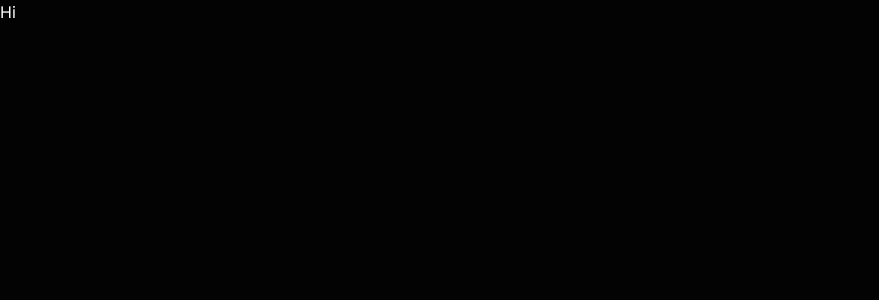
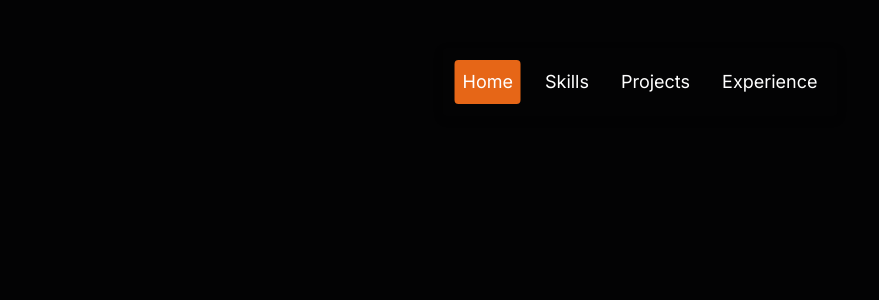
Before and after one commit to ayyush08/portfolio, a Next.js app: page / in a window 1280 px wide. Shown: the top 300 px of the page, without its empty margins (0-879 px from the left). Built offline with nearby package versions, Linux system fonts and the light colour scheme.

Commit message:
Navbar component

```diff
--- /dev/null
+++ b/src/app/components/Navbar.tsx
@@ -0,0 +1,93 @@
+/* eslint-disable @next/next/no-img-element */
+'use client'
+import React, { useCallback, useEffect, useState } from 'react'
+import cn from 'classnames'
+
+const navbarItems = [
+    "home",
+    "skills",
+    "projects",
+    "experience",
+]
+
+const Navbar = () => {
+    const [isOpen, setIsOpen] = useState(false)
+    const [activeSection, setActiveSection] = useState('home')
+
+    useEffect(()=>{
+        setActiveSection("home")
+    },[])
+
+    const scrollToSection = useCallback((sectionId:string)=>{
+        const section = document.getElementById(sectionId)
+        if (section) {
+            section.scrollIntoView({ behavior: 'smooth' })
+        }
+
+    },[])
+
+    return (
+        <div className='fixed top-12 right-6 mx-auto flex flex-col gap-2.5 items-end z-50 md:right-auto md:left-1/2 md:-translate-x-1/2'>
+            <button className='bg-background card-shadow p-3 md:hidden rounded'
+            onClick={()=>setIsOpen(!isOpen)}
+            >
+
+                <img className='block dark:hidden' src="/menu_icon_light.svg" alt="Menu icon" width={25} height={25} />
+                <img className='hidden dark:block' src="/menu_icon_dark.svg" alt="Menu icon" width={25} height={25} />
+            </button>
+            <nav className={cn('bg-background card-shadow rounded p-3 md:block duration-300 ease-in-out',{
+                'opacity-100': isOpen,
+                'opacity-0 md:opacity-100': !isOpen,
+            })}>
+                <ul className='flex flex-col items-center md:flex-row gap-4 text-lg font-normal'>
+                    {/* <li>
+                        <div
+                            className={cn('rounded p-1', {
+                                'bg-[var(--primary)] text-white': activeSection === 'home',
+                            })}
+                            onClick={() => {
+                                setActiveSection('home')
+                                scrollToSection('home');
+                                setIsOpen(false)
+                            }}
+                        >
+                            Home
+                        </div>
+                    </li>
+                    <ListItem text='Skills' isActive={activeSection === 'skills'} onClick={() => {
+                        setActiveSection('skills')
+                        scrollToSection('skills')
+                        setIsOpen(false)
+                    }} /> */}
+                    {
+                        navbarItems.map((item) => (
+                            <ListItem key={item} text={item.charAt(0).toUpperCase() + item.slice(1)} isActive={activeSection === item} onClick={() => {
+                                setActiveSection(item)
+                                scrollToSection(item)
+                                setIsOpen(false)
+                            }} />
+                        ))
+                    }
+                </ul>
+            </nav>
+        </div>
+    )
+}
+
+export default Navbar
+
+
+const ListItem = ({ text, isActive, onClick }: { text: string; isActive: boolean; onClick: () => void }) => {
+    return (
+        <li className='flex items-center gap-2'>
+            <div
+                className={cn('rounded p-2 duration-300 ease-in-out whitespace-nowrap hover:bg-[var(--primary)]/70 cursor-pointer', {
+                    'bg-[var(--primary)] text-white': isActive,
+                })}
+                onClick={onClick}
+            >
+                {text}
+            </div>
+        </li>
+    )
+}
--- a/src/app/globals.css
+++ b/src/app/globals.css
@@ -26,3 +26,10 @@ body {
   color: var(--foreground);
   font-family: Arial, Helvetica, sans-serif;
 }
+
+
+@layer components{
+  .card-shadow{
+    @apply shadow-[0_3px_10px_rgba(0,0,0,0.2)];
+  }
+}
--- a/src/app/page.tsx
+++ b/src/app/page.tsx
@@ -1,7 +1,10 @@
+import Navbar from "./components/Navbar";
 
 
 export default function Home() {
   return (
-    <h1>Hi</h1>
+    <div className="relative overflow-clip" id="home">
+      <Navbar />
+    </div>
   );
 }
--- a/tailwind.config.ts
+++ b/tailwind.config.ts
@@ -7,16 +7,16 @@ const config: Config = {
         "./src/app/**/*.{js,ts,jsx,tsx,mdx}",
     ],
     darkMode: "class",
-    theme: {
-        extend: {
-            colors: {
-                background: "var(--background)",
-                foreground: "var(--foreground)",
-                primary: "var(--primary)",
-                card: "var(--card)",
-            },
-        },
-    },
+    // theme: {
+    //     extend: {
+    //         colors: {
+    //             background: "var(--background)",
+    //             foreground: "var(--foreground)",
+    //             primary: "var(--primary)",
+    //             card: "var(--card)",
+    //         },
+    //     },
+    // },
 
 };
 export default config;
```
